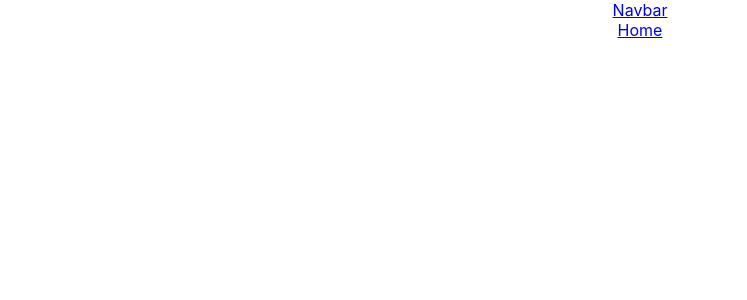
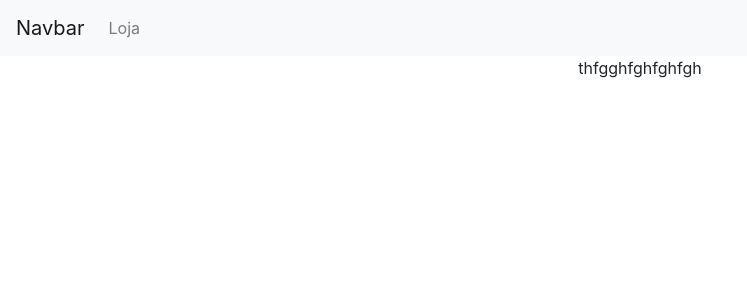
Before and after one commit to Gabriel-Monteiro7/UsuariosGit, a React (Create React App) app: page /loja in a window 1280 px wide. Shown: the top 300 px of the page, without its empty margins (0-747 px from the left). Built offline with nearby package versions, Linux system fonts and the light colour scheme.

Commit message:
criação das paginas

```diff
--- a/src/App.js
+++ b/src/App.js
@@ -1,16 +1,18 @@
 import React from "react";
-import { BrowserRouter, Switch, Route } from 'react-router-dom'
+import { Switch, Route,Redirect } from 'react-router-dom'
 import NavBar from './components/Navbar';
 import "./App.css";
 
+import PaginaInicial from "./components/paginaInicial/index"
 function App() {
   return (
     <div className="App">
+      <NavBar />
       <Switch>
-        <NavBar />
-        {/* <Route exact path="/" component={Visualizacao} />
-        <Route path="/cadastro" component={Cadastro} />
-        <Redirect from="*" to="/" /> */}
+        <Route path="/" exact component={App} />
+        <Route path="/loja" component={PaginaInicial} />
+        <Redirect from="*" to="/" />
+        {/* <Route path="/cadastro" component={Cadastro} /> */}
       </Switch>
     </div>
   );
--- a/src/components/Navbar.js
+++ b/src/components/Navbar.js
@@ -1,17 +1,18 @@
 import React from "react";
 import { Nav, Navbar } from "react-bootstrap";
-
+import { Link } from 'react-router-dom'
 import "../App.css";
 
-const NavBar = props => {
+const NavBar = (props) => {
   return (
     <div className="">
       <Navbar bg="light" variant="light">
         <Navbar.Brand href="#home">Navbar</Navbar.Brand>
         <Nav className="mr-auto">
-          <Nav.Link href="#home">Home</Nav.Link>
+            <Link to="/loja" className="nav-link">Loja</Link>
         </Nav>
       </Navbar>
+
     </div>
   );
 };
--- /dev/null
+++ b/src/components/paginaInicial/index.js
@@ -0,0 +1,18 @@
+import React, { Component } from 'react';
+
+class PaginaInicial extends Component {
+  constructor(props) {
+    super(props)
+    this.state = {
+
+    }
+  }
+  render() {
+    return (
+      <div className="container">
+       thfgghfghfghfgh
+      </div >
+    )
+  }
+}
+export default (PaginaInicial);
--- a/src/index.js
+++ b/src/index.js
@@ -1,6 +1,7 @@
 import React from "react";
 import ReactDOM from "react-dom";
 
+import 'bootstrap/dist/css/bootstrap.css';
 import "./index.css";
 import App from "./App";
 import * as serviceWorker from "./serviceWorker";
```
Also changed, not shown: src/components/listaItens/index.js (added), src/components/produto/index.js (added).
